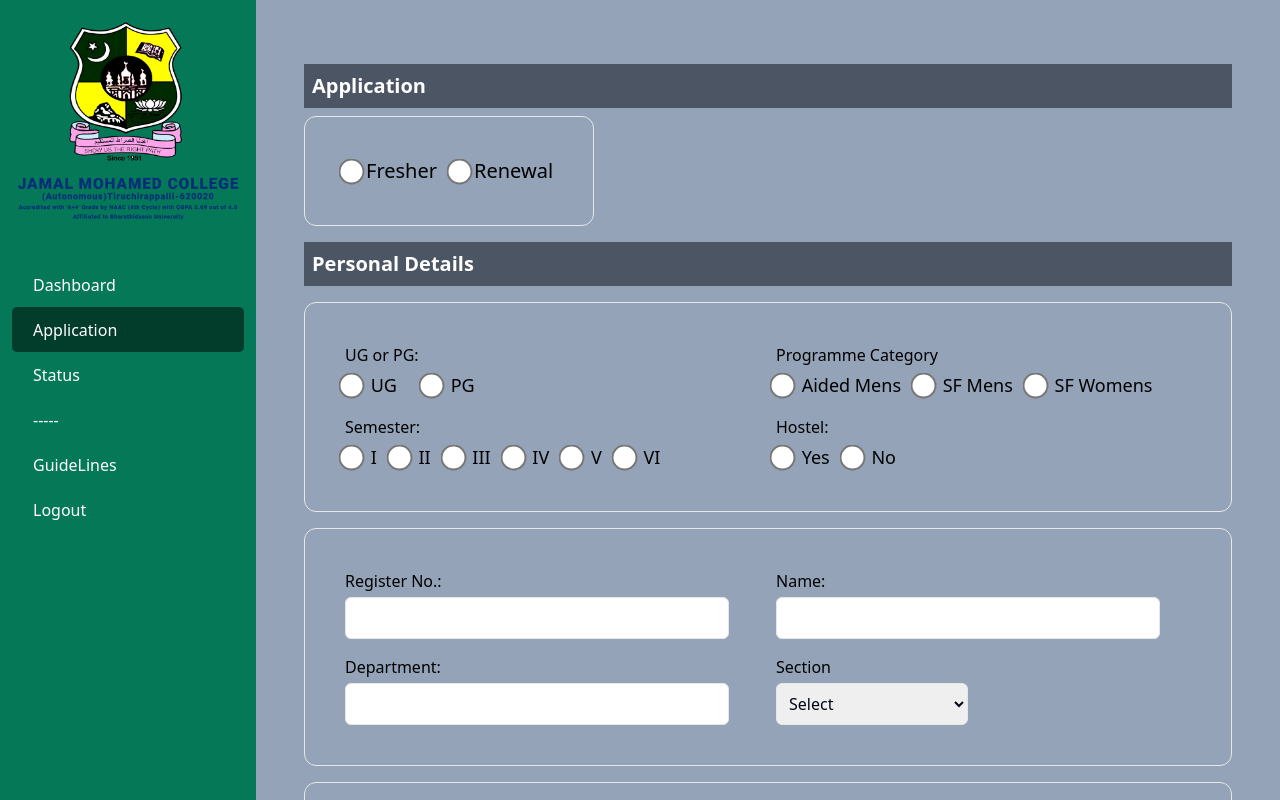
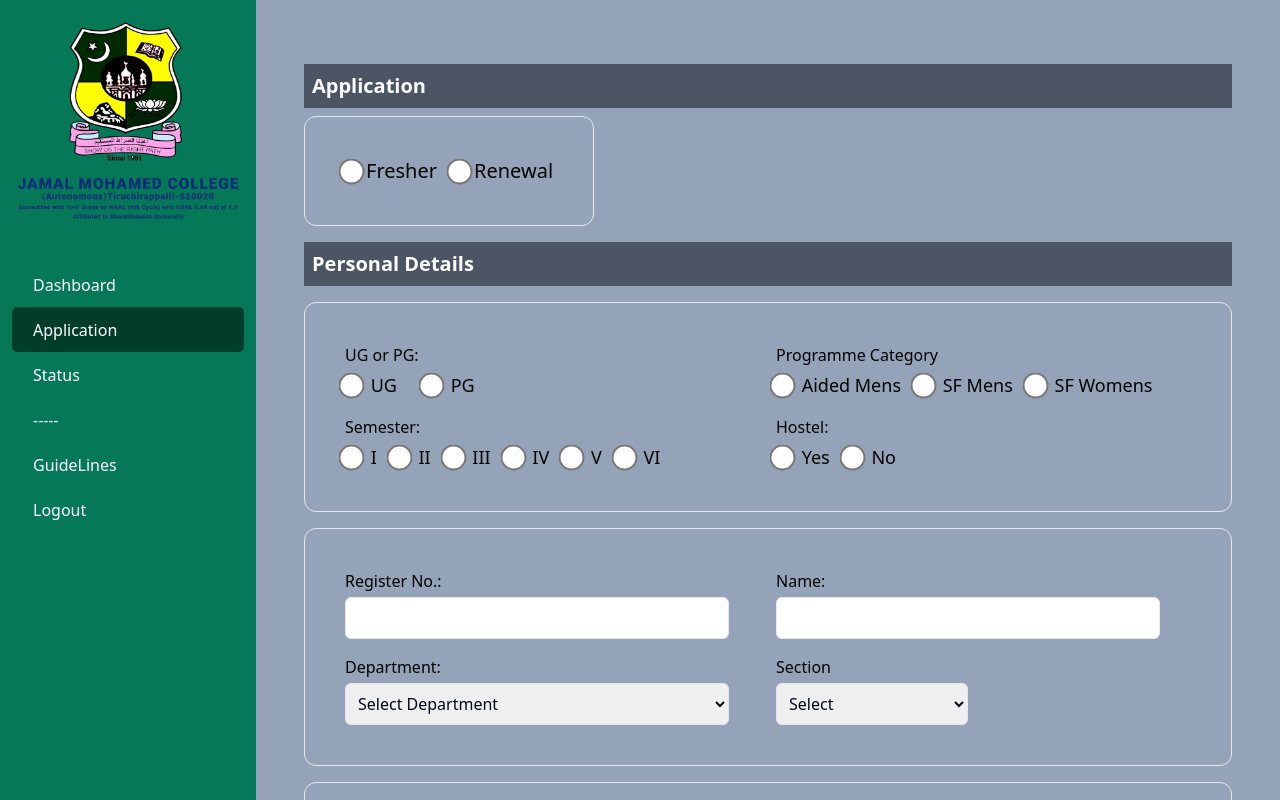
Before and after one commit to JoshwaThomas/sclr_client, a React (Create React App) app: page /student/application/fresh in a window 1280 px wide. Built offline with nearby package versions, Linux system fonts and the light colour scheme.

Commit message:
push sami dept

```diff
--- a/package.json
+++ b/package.json
@@ -22,6 +22,7 @@
     "react-router-dom": "^6.23.1",
     "react-scripts": "5.0.1",
     "recharts": "^2.12.7",
+    "svg": "^0.1.0",
     "web-vitals": "^2.1.4"
   },
   "scripts": {
--- a/src/components/students/Freshform.js
+++ b/src/components/students/Freshform.js
@@ -85,7 +85,18 @@ const ScholarshipForm = () => {
     calculateDeeniyathPercentage();
   }, [deeniyathEducationDays, deeniyathMaxDays]);
 
+  useEffect(() => {
+    const calculateClassAttendancePercentage = () => {
+      if (classAttendance && classMaxAttendance) {
+        const percentage = (parseFloat(classAttendance) / parseFloat(classMaxAttendance)) * 100;
+        setClassAttendancePer(percentage.toFixed(2));
+      } else {
+        setClassAttendancePer('');
+      }
+    };
 
+    calculateClassAttendancePercentage();
+  }, [classAttendance, classMaxAttendance]);
 
   const Submit = (e) => {
     e.preventDefault();
@@ -377,14 +388,41 @@ const ScholarshipForm = () => {
             </div>
             <div>
               <label className="block mb-1">Department:</label>
-              <input
+              <select
                 type="text"
                 name="dept"
                 value={dept}
                 onChange={(e) =>  setDept(e.target.value)}
                 className=" w-96 p-2 border rounded-md text-slate-950"
                 required
-              />
+              >
+                <option value="">Select Department</option>
+                <option value="Arabic">Arabic</option>
+                <option value="Business Adminsitration">Business Adminsitration</option>
+                <option value="Bio Technology">Bio Technology</option>
+                <option value="Botany">Botany</option>
+                <option value="Chemistry">Chemistry</option>
+                <option value="Commerce">Commerce</option>
+                <option value="Computer Science">Computer Science</option>
+                <option value="Economics">Economics</option>
+                <option value="English">English</option>
+                <option value="Fashion Technology">Fashion Technology</option>
+                <option value="French">French</option>
+                <option value="Hindi">Hindi</option>
+                <option value="History">History</option>
+                <option value="Hotel Management">Hotel Management</option>
+                <option value="Mathematics">Mathematics</option>
+                <option value="MBA">MBA</option>
+                <option value="Microbiology">Microbiology</option>
+                <option value="Nutrition and Dietetics">Nutrition and Dietetics</option>
+                <option value="Physical Education">Physical Education</option>
+                <option value="Physics">Physics</option>
+                <option value="Social Work">Social Work</option>
+                <option value="Tamil">Tamil</option>
+                <option value="Urdu">Urdu</option>
+                <option value="Visual Communication">Visual Communication</option>
+                <option value="Zoology">Zoology</option>
+                </select>
             </div>
             <div>
               <label className="block mb-1">Section</label>
--- a/src/components/students/status.js
+++ b/src/components/students/status.js
@@ -217,7 +217,7 @@ function Status() {
                                 <input
                                     type="text"
                                     maxlength="12"
-                                    name="pin"
+                                    name="aadharno"
                                     value={personalDetails.aadharno}
                                     onChange={handleChangePersonal}
                                     className="w-96 p-2 border rounded-md text-slate-950"
```
Also changed, not shown: 1 other file (tests, documents, lock files or other folders).
